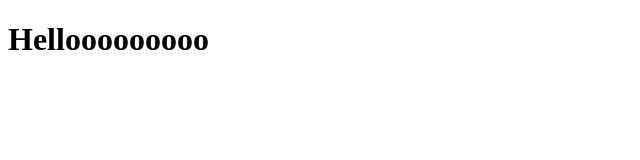
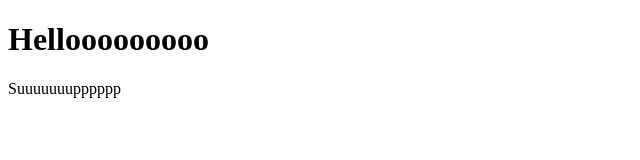
Before and after one commit to MalavikaUnni/netlify-test, a plain HTML site: page index.html in a window 1280 px wide. Shown: the whole page, without its empty margins (0-640 px from the left). Drawn offline with Linux system fonts and the light colour scheme.

Commit message:
index added

```diff
--- a/index.html
+++ b/index.html
@@ -8,5 +8,6 @@
 </head>
 <body>
     <h1>Hellooooooooo</h1>
+    <p>Suuuuuuupppppp</p>
 </body>
 </html>
```
